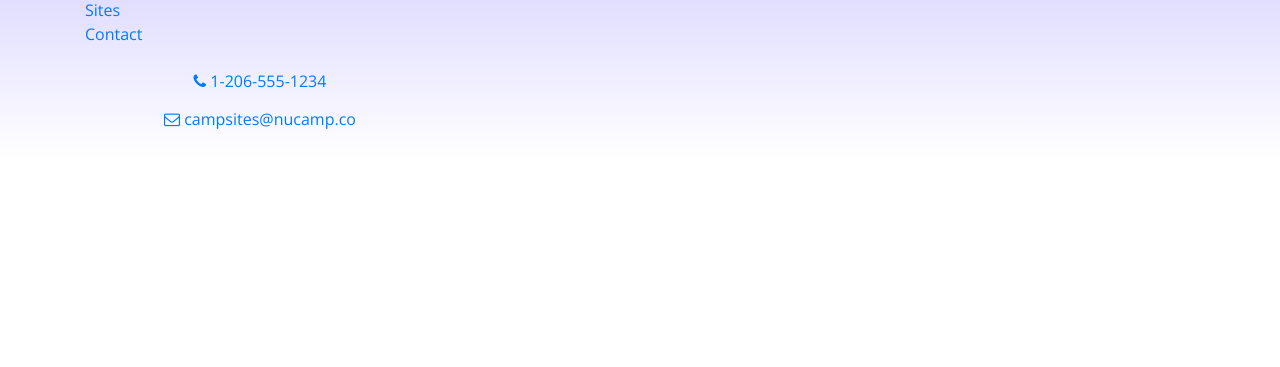
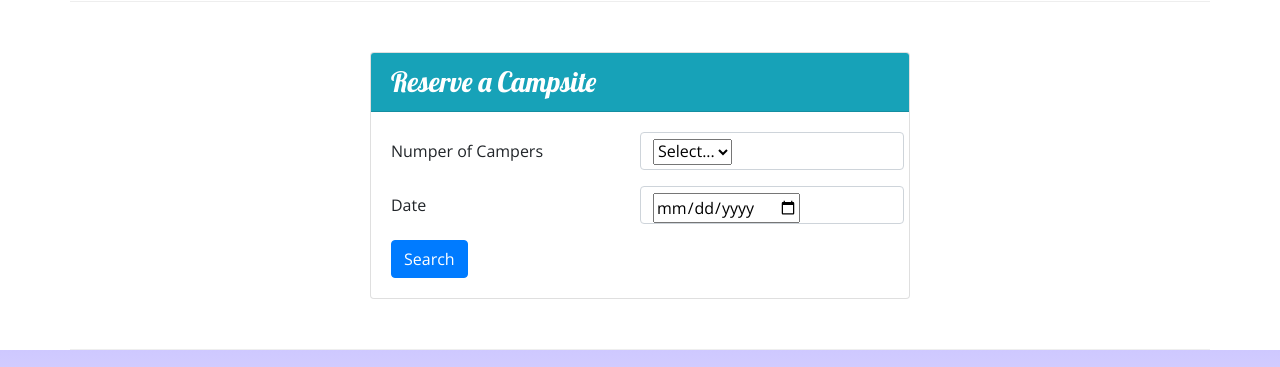
Before and after one commit to Mikester987/nucampSite, a website: page index.html in a window 1280 px wide. Shown: the part 1250-1617 px from the top of the page. Before the commit the page ends 1408 px from the top, so only its background shows below. Drawn offline with nearby package versions, Linux system fonts and the light colour scheme.

Commit message:
Week 2 Assignment

```diff
--- a/index.html
+++ b/index.html
@@ -28,6 +28,9 @@
                 <div class="col">
                     <h1>NuCamp</h1>
                     <h2>a better way to camp</h2>
+                </div>
+                <div class="col-md-4 col-xl-2 mt-4">
+                    <a href="#reserveForm" class="btn btn-info btn-large">Reserve Campsite</a>
                 </div>
             </div>
 
@@ -73,8 +76,13 @@
                 <h2>Featured Campsites</h2>
             </div>
             <div class="col">
-                <h3>React Lake Campground</h3>
-                <p class="d-none d-sm-block">Nestled in the foothills of the Chrome Mountains, this campground on the shores of the pristine React Lake is a favorite for fly fishers.</p>
+                <div class="media">
+                    <div class="media-body align-self-center">
+                        <h3>React Lake Campground</h3>
+                        <p class="d-none d-sm-block">Nestled in the foothills of the Chrome Mountains, this campground on the shores of the pristine React Lake is a favorite for fly fishers.</p>
+                    </div>
+                    <img class="mr-3 d-flex img-thumbnail" src="img/react-lake-thumb.jpg">
+                </div>
             </div>
         </div>
 
@@ -88,6 +96,43 @@
                     <div class="media-body align-self-center">
                         <h3>Bootstrap Outfitters</h3>
                         <p class="d-none d-sm-block">Bootstrap Outfitters supplies you with gear you need at prices you can't beat.</p>
+                    </div>
+                </div>
+            </div>
+        </div>
+
+        <div class="row row-content">
+            <div class="col col-sm-6 mx-auto">
+                <div class="card">
+                    <h3 class="card-header bg-info text-white">Reserve a Campsite</h3>
+                    <div class="card-body">
+                        <form id="reserveForm">
+                            <div class="row form-group">
+                                <label class="col-sm-6 col-form-label">Numper of Campers</label>
+                                <div class="col form-control">
+                                    <select name="numCampers" id="numCampers">
+                                        <option>Select...</option>
+                                        <option>1</option>
+                                        <option>2</option>
+                                        <option>3</option>
+                                        <option>4</option>
+                                        <option>5</option>
+                                        <option>6</option>
+                                    </select>
+                                </div>
+                            </div>
+                            <div class="row form-group">
+                                <label for="date" class="col-sm-6 col-form-label">Date</label>
+                                <div class="col form-control">
+                                    <input type="date" id="date" name="date" placeholder="mm/dd/yyyy">
+                                </div>
+                            </div>
+                            <div class="row">
+                                <div class="col">
+                                    <button type="submit" class="btn btn-primary">Search</button>
+                                </div>
+                            </div>
+                        </form>
                     </div>
                 </div>
             </div>
```
